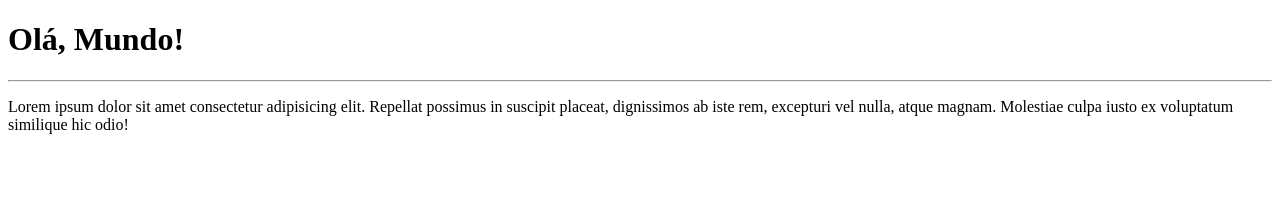
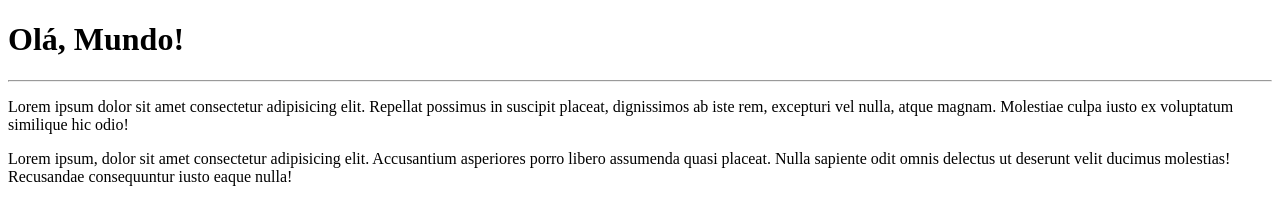
Before and after one commit to jeniferschmitz/Ola-Mundo, a plain HTML site: page site-exemplo/index.html in a window 1280 px wide. Drawn offline with Linux system fonts and the light colour scheme.

Commit message:
adicionei um parágrafo

```diff
--- a/site-exemplo/index.html
+++ b/site-exemplo/index.html
@@ -9,5 +9,6 @@
     <h1>Olá, Mundo!</h1>
     <hr>
     <p>Lorem ipsum dolor sit amet consectetur adipisicing elit. Repellat possimus in suscipit placeat, dignissimos ab iste rem, excepturi vel nulla, atque magnam. Molestiae culpa iusto ex voluptatum similique hic odio!</p>
+    <p>Lorem ipsum, dolor sit amet consectetur adipisicing elit. Accusantium asperiores porro libero assumenda quasi placeat. Nulla sapiente odit omnis delectus ut deserunt velit ducimus molestias! Recusandae consequuntur iusto eaque nulla!</p>
 </body>
 </html>
```
